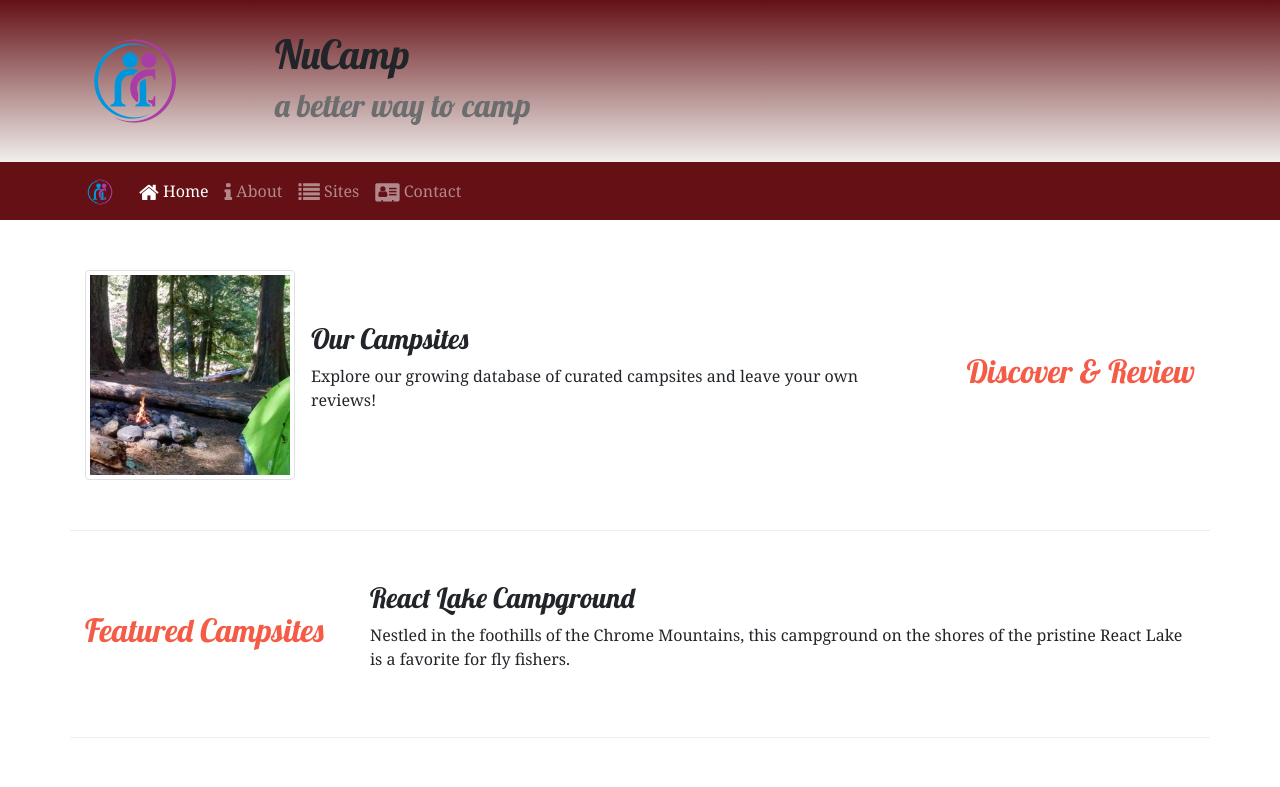
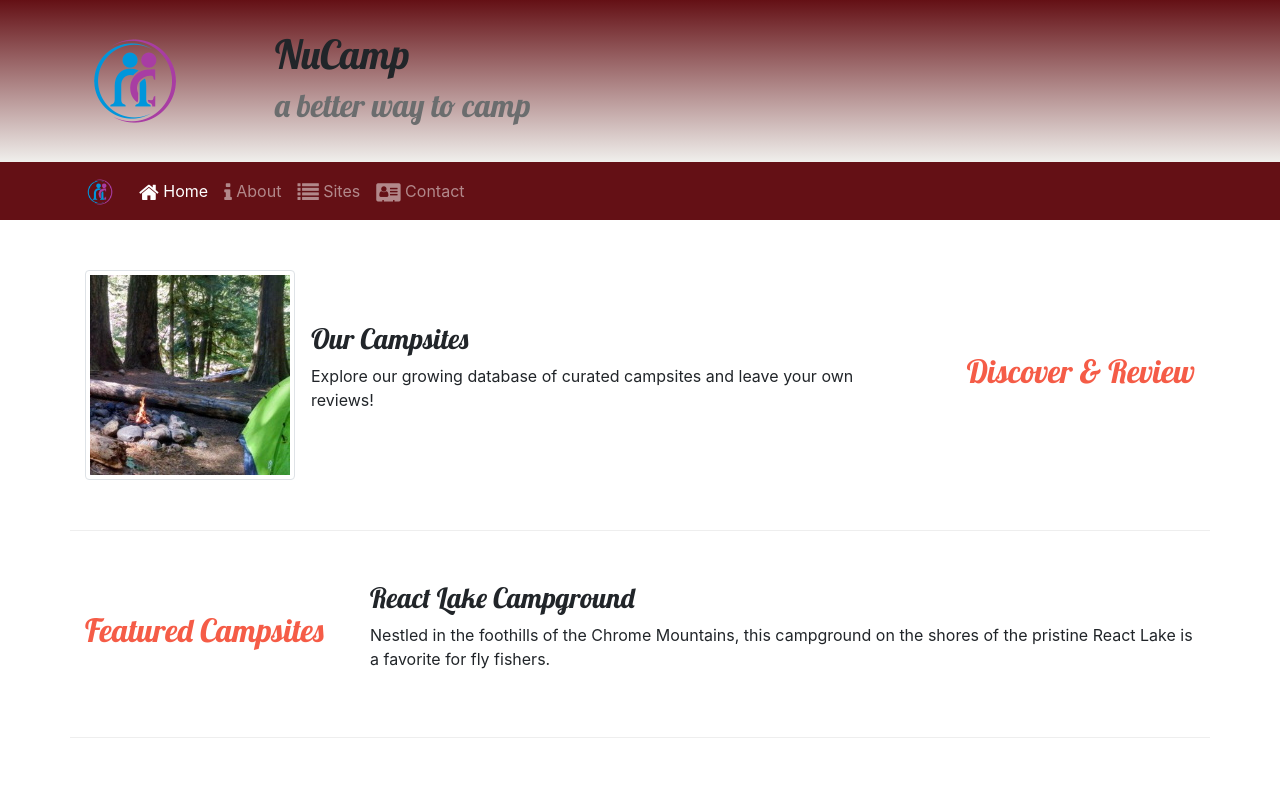
Before and after one commit to Brian-Ware/git-test, a website: page index.html in a window 1280 px wide. Shown: the top 787 px of the page. Drawn offline with nearby package versions, Linux system fonts and the light colour scheme.

Commit message:
I changed the font to Ariel

```diff
--- a/css/syles.css
+++ b/css/syles.css
@@ -1,5 +1,5 @@
 body{
-    font-family: Georgia, 'Times New Roman', Times, serif;
+    font-family: Arial, Helvetica, sans-serif,;
 }
 
 h1, h2, h3{
```
